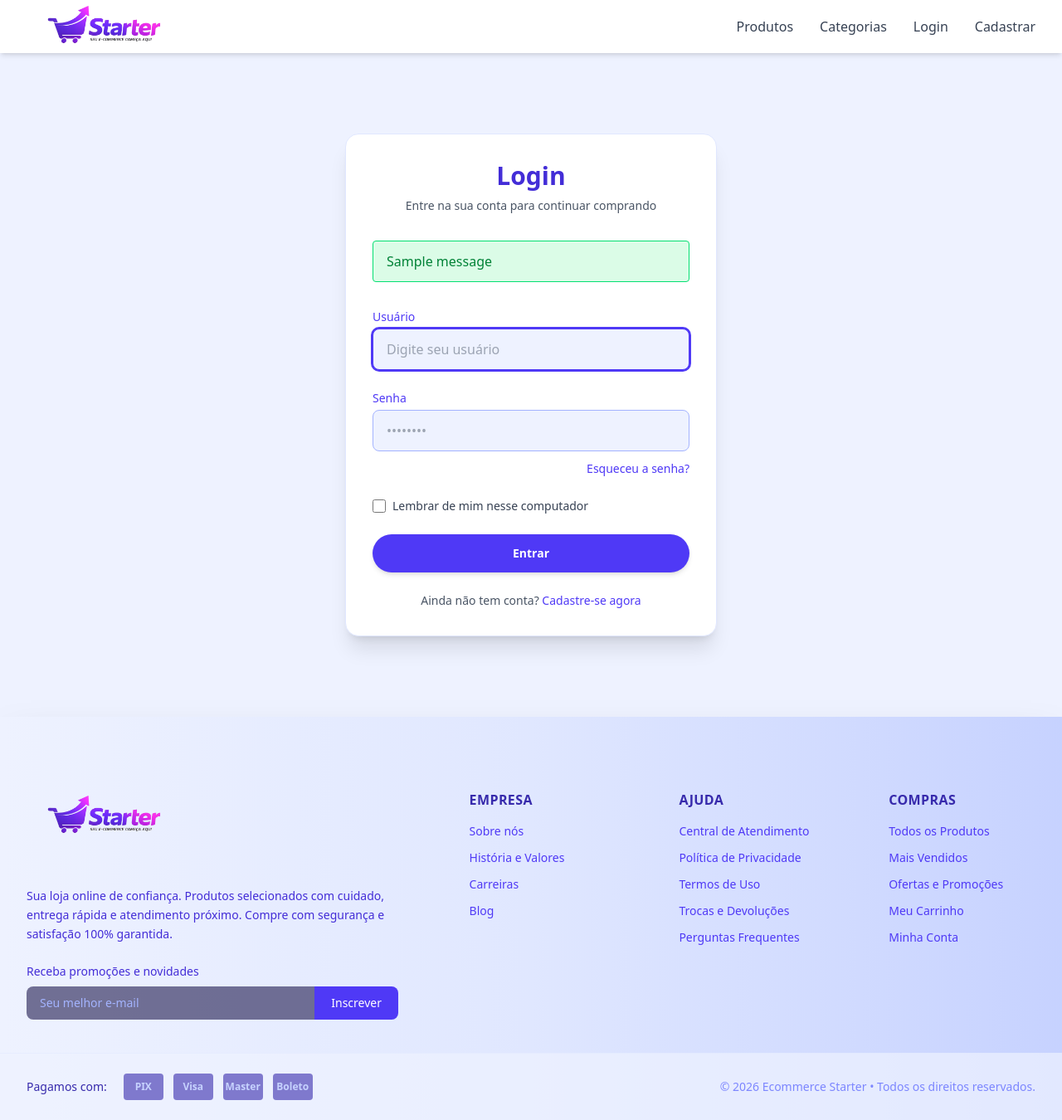
After one commit to Flaviohmm/Ecommerce_Starter, a Django app: page /accounts/login/ in a window 1280 px wide. The commit adds this page. Shown: the whole page at 83% size. Run offline with Django 5.2, Linux system fonts and the light colour scheme; tables that the repository leaves empty hold one stand-in row (values such as "Sample post"); one stand-in notice (Sample message) is shown; some libraries are stand-ins or nearby versions.

Commit message:
Criando a pagina de login

```diff
--- a/accounts/forms.py
+++ b/accounts/forms.py
@@ -1,31 +1,31 @@
 from django import forms
-from django.contrib.auth.forms import UserCreationForm
+from django.contrib.auth.forms import UserCreationForm, AuthenticationForm
 from django.contrib.auth.models import User
 from .models import Address
 
 
 class RegisterForm(UserCreationForm):
     email = forms.EmailField(
-        required=True,
-        widget=forms.EmailInput(attrs={
+        required = True,
+        widget = forms.EmailInput(attrs={
             'class': 'block w-full px-4 py-3 rounded-lg text-gray-600 bg-indigo-50 border border-indigo-300 focus:border-indigo-600 focus:ring-2 focus:ring-indigo-600 outline-none transition',
             'placeholder': 'seu@email.com',
         })
     )
 
     password1 = forms.CharField(
-        label="Senha",
-        widget= forms.PasswordInput(attrs={
+        label ="Senha",
+        widget = forms.PasswordInput(attrs={
             'class': 'block w-full px-4 py-3 rounded-lg text-gray-600 bg-indigo-50 border border-indigo-300 focus:border-indigo-600 focus:ring-2 focus:ring-indigo-600 outline-none transition',
             'placeholder': '••••••••',
         })
     )
 
     password2 = forms.CharField(
-        label="Confirmação de senha",
-        widget=forms.PasswordInput(attrs={
+        label = "Confirmação de senha",
+        widget = forms.PasswordInput(attrs={
             'class': 'block w-full px-4 py-3 rounded-lg text-gray-600 bg-indigo-50 border border-indigo-300 focus:border-indigo-600 focus:ring-2 focus:ring-indigo-600 outline-none transition',
-            'placeholder': 'Confirme sua senha'
+            'placeholder': 'Confirme sua senha',
         })
     )
 
@@ -35,9 +35,39 @@ class RegisterForm(UserCreationForm):
         widgets = {
             'username': forms.TextInput(attrs={
                 'class': 'block w-full px-4 py-3 rounded-lg text-gray-600 bg-indigo-50 border border-indigo-300 focus:border-indigo-600 focus:ring-2 focus:ring-indigo-600 outline-none transition',
-                'placeholder': 'Digite seu usuário'
+                'placeholder': 'Digite seu usuário',
             }),
         }
+
+class CustomLoginForm(AuthenticationForm):
+    username = forms.CharField(
+        label = "Usuário",
+        widget = forms.TextInput(attrs={
+            'class': 'block w-full px-4 py-3 rounded-lg text-gray-600 bg-indigo-50 border border-indigo-300 focus:border-indigo-600 focus:ring-2 focus:ring-indigo-600 outline-none transition',
+            'placeholder': 'Digite seu usuário',
+            'autofocus': True,
+        })
+    )
+
+    password = forms.CharField(
+        label="Senha",
+        widget=forms.PasswordInput(attrs={
+            'class': 'block w-full px-4 py-3 rounded-lg text-gray-600 bg-indigo-50 border border-indigo-300 focus:border-indigo-600 focus:ring-2 focus:ring-indigo-600 outline-none transition',
+            'placeholder': '••••••••',
+        })
+    )
+
+    remember = forms.BooleanField(
+        label="Lembrar de mim",
+        required=False,
+        widget=forms.CheckboxInput(attrs={
+            'class': 'h-4 w-4 text-indigo-600 focus:ring-indigo-500 border-gray-300 rounded'
+        })
+    )
+
+    class Meta:
+        model = User
+        fields = ['username', 'password']
 
 class AddressForm(forms.ModelForm):
     class Meta:
--- /dev/null
+++ b/accounts/templates/accounts/login.html
@@ -0,0 +1,101 @@
+{% extends 'core/base.html' %}
+
+{% block title %}Login{% endblock title %}
+
+{% block content %}
+    <div class="min-h-screen flex items-center justify-center bg-indigo-50 py-12 px-4 sm:px-6 lg:px-8">
+        <div class="max-w-md w-full space-y-8 bg-white p-8 rounded-2xl shadow-xl border border-indigo-100">
+
+            <!-- Título -->
+            <div class="text-center">
+                <h2 class="text-3xl font-bold text-indigo-700">
+                    Login
+                </h2>
+                <p class="mt-2 text-sm text-gray-600">
+                    Entre na sua conta para continuar comprando
+                </p>
+            </div>
+
+            <!-- Mensagem de erro/sucesso do Django -->
+            {% if form.non_field_errors %}
+                <div class="bg-red-100 border border-red-400 text-red-700 px-4 py-3 rounded relative" role="alert">
+                    {% for error in form.non_field_errors %}
+                        <span class="block sm:inline">
+                            {{ error }}
+                        </span>
+                    {% endfor %}
+                </div>
+            {% endif %}
+
+            {% if messages %}
+                {% for message in messages %}
+                    <div class="mt-4 px-4 py-3 rounded relative {% if message.tags == 'error' %}bg-red-100 border border-red-400 text-red-700{% else %}bg-green-100 border border-green-400 text-green-700{% endif %}" role="alert">
+                        <span class="block sm:inline">{{ message }}</span>
+                    </div>
+                {% endfor %}
+            {% endif %}
+
+            <!-- Formulário de Login -->
+            <form method="post" class="mt-8 space-y-6">
+                {% csrf_token %}
+                <!-- Campo Usuário / Email -->
+                <div>
+                    <label for="{{ form.username.id_for_label }}" class="block text-sm font-medium text-indigo-600">
+                        Usuário
+                    </label>
+                    <div class="mt-1">
+                        {{ form.username }}
+                        {% if form.username.errors %}
+                            <p class="mt-1 text-sm text-red-600">{{ form.username.errors|join:" " }}</p>
+                        {% endif %}
+                    </div>
+                </div>
+
+                <!-- Campo Senha -->
+                <div>
+                    <label for="{{ form.password.id_for_label }}" class="block text-sm font-medium text-indigo-600">
+                        Senha
+                    </label>
+                    <div class="mt-1">
+                        {{ form.password }}
+                        {% if form.password.errors %}
+                            <p class="mt-1 text-sm text-red-600">{{ form.password.errors|join:" " }}</p>
+                        {% endif %}
+                    </div>
+                    <div class="mt-2 text-right">
+                        <a href="#" class="text-sm text-indigo-600 hover:text-indigo-800 hover:underline">
+                            Esqueceu a senha?
+                        </a>
+                    </div>
+                </div>
+
+                <!-- Checkbox "Lembrar de mim" -->
+                <div class="flex items-center">
+                    <input id="remember" name="remember" type="checkbox" class="h-4 w-4 text-indigo-600 focus:ring-indigo-500 border-gray-300 rounded">
+                    <label for="remember" class="ml-2 block text-sm text-gray-700">
+                        Lembrar de mim nesse computador
+                    </label>
+                </div>
+
+                <!-- Botão Entrar -->
+                <div>
+                    <button
+                        type="submit"
+                        class="group relative w-full flex justify-center py-3 px-4 border border-transparent text-sm font-bold rounded-full text-white bg-indigo-600 hover:bg-indigo-700 focus:outline-none focus:ring-2 focus:ring-offset-2 focus:ring-indigo-500 transition transform hover:scale-105 shadow-md"
+                    >
+                        Entrar
+                    </button>
+                </div>
+
+                <!-- Link para cadastro -->
+                <div class="text-center text-sm text-gray-600">
+                    Ainda não tem conta?
+                    <a href="{% url 'register' %}" class="font-medium text-indigo-600 hover:text-indigo-500 hover:underline">
+                        Cadastre-se agora
+                    </a>
+                </div>
+            </form>
+
+        </div>
+    </div>
+{% endblock content %}
--- a/accounts/urls.py
+++ b/accounts/urls.py
@@ -1,11 +1,21 @@
 from django.urls import path
 from . import views
 from django.contrib.auth.views import LoginView, LogoutView
+from . import forms
 
 urlpatterns = [
     path('register/', views.register, name='register'),
-    path('login/', LoginView.as_view(template_name='accounts/login.html'), name='login'),
-    path('logout/', LogoutView.as_view(), name='logout'),
+    path(
+        'login/',
+        LoginView.as_view(
+            template_name='accounts/login.html',
+            authentication_form=forms.CustomLoginForm,
+            redirect_authenticated_user=True,
+            next_page='home',
+        ),
+        name='login'
+    ),
+    path('logout/', LogoutView.as_view(next_page='home'), name='logout'),
     path('cart/', views.cart_view, name='cart'),
     path('checkout/', views.checkout, name='checkout'),
 ]
--- a/core/templates/core/navbar.html
+++ b/core/templates/core/navbar.html
@@ -19,7 +19,7 @@
                 <a href="#" class="text-gray-700 hover:text-indigo-600">Categorias</a>
 
                 {% if user.is_authenticated %}
-                    <span>Olá, {{ user.username }}</span>
+                    <span class="text-indigo-600">Olá, {{ user.username }}</span>
                     <a href="{% url 'cart' %}" class="text-gray-700 hover:text-indigo-600 relative">
                         Carrinho
                         <span class="absolute -top-3 -right-4 bg-red-500 text-white text-xs rounded-full px-2 py-1">
--- a/theme/static/css/dist/styles.css
+++ b/theme/static/css/dist/styles.css
@@ -13,7 +13,10 @@
     --color-red-500: oklch(63.7% 0.237 25.331);
     --color-red-600: oklch(57.7% 0.245 27.325);
     --color-red-700: oklch(50.5% 0.213 27.518);
+    --color-green-100: oklch(96.2% 0.044 156.743);
+    --color-green-400: oklch(79.2% 0.209 151.711);
     --color-green-600: oklch(62.7% 0.194 149.214);
+    --color-green-700: oklch(52.7% 0.154 150.069);
     --color-indigo-50: oklch(96.2% 0.018 272.314);
     --color-indigo-100: oklch(93% 0.034 272.788);
     --color-indigo-200: oklch(87% 0.065 274.039);
@@ -33,6 +36,7 @@
     --color-purple-700: oklch(49.6% 0.265 301.924);
     --color-gray-50: oklch(98.5% 0.002 247.839);
     --color-gray-100: oklch(96.7% 0.003 264.542);
+    --color-gray-300: oklch(87.2% 0.01 258.338);
     --color-gray-500: oklch(55.1% 0.027 264.364);
     --color-gray-600: oklch(44.6% 0.03 256.802);
     --color-gray-700: oklch(37.3% 0.034 259.733);
@@ -763,6 +857,9 @@
   .inline-block {
     display: inline-block;
   }
+  .h-4 {
+    height: calc(var(--spacing) * 4);
+  }
   .h-6 {
     height: calc(var(--spacing) * 6);
   }
@@ -786,6 +883,9 @@
   }
   .min-h-screen {
     min-height: 100vh;
+  }
+  .w-4 {
+    width: calc(var(--spacing) * 4);
   }
   .w-6 {
     width: calc(var(--spacing) * 6);
@@ -935,6 +1035,12 @@
     border-top-style: var(--tw-border-style);
     border-top-width: 1px;
   }
+  .border-gray-300 {
+    border-color: var(--color-gray-300);
+  }
+  .border-green-400 {
+    border-color: var(--color-green-400);
+  }
   .border-indigo-100 {
     border-color: var(--color-indigo-100);
   }
@@ -957,6 +1063,9 @@
   }
   .bg-gray-50 {
     background-color: var(--color-gray-50);
+  }
+  .bg-green-100 {
+    background-color: var(--color-green-100);
   }
   .bg-indigo-50 {
     background-color: var(--color-indigo-50);
@@ -1127,6 +1236,9 @@
   }
   .text-center {
     text-align: center;
+  }
+  .text-right {
+    text-align: right;
   }
   .font-serif {
     font-family: var(--font-serif);
@@ -1224,6 +1336,9 @@
   }
   .text-green-600 {
     color: var(--color-green-600);
+  }
+  .text-green-700 {
+    color: var(--color-green-700);
   }
   .text-indigo-200 {
     color: var(--color-indigo-200);
```
Also changed, not shown: other parts of theme/static/css/dist/styles.css (+90 -0 lines), db.sqlite3.
